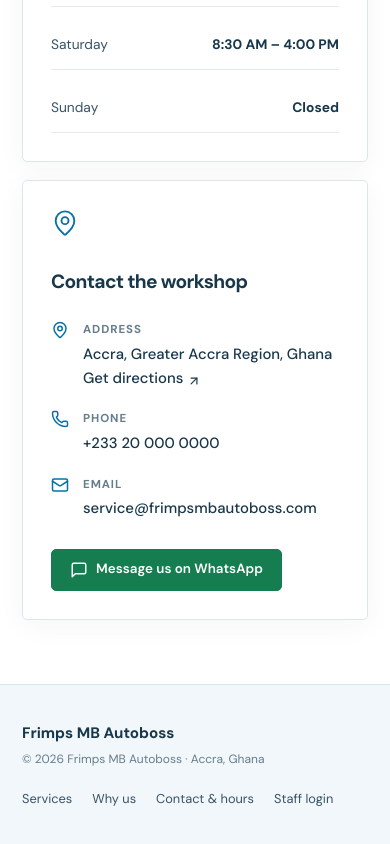
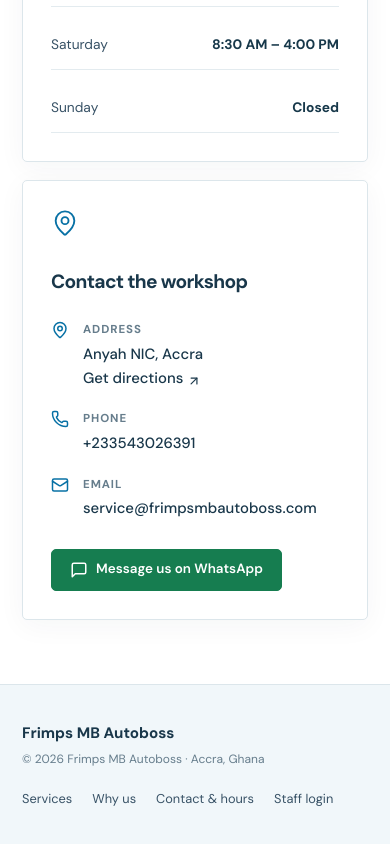
Before and after one commit to ram2ey/frimpsauto, a Next.js app: page / in a window 390 px wide. Shown: the part 3375-4219 px from the top of the page. Built offline with nearby package versions, Linux system fonts and the light colour scheme; no server answers.

Commit message:
fix(contact): set workshop address and phone

```diff
--- a/app/(workshop)/finance/invoices/[id]/page.tsx
+++ b/app/(workshop)/finance/invoices/[id]/page.tsx
@@ -243,7 +243,7 @@
           Thank you for choosing Frimps Auto · Mercedes-Benz Specialist Care
         </p>
         <p style={{ margin: "2px 0 0", color: "#9ca3af" }}>
-          Official receipt for services rendered. Inquiries: {business?.phone || "+233 20 000 0000"}
+          Official receipt for services rendered. Inquiries: {business?.phone || "+233543026391"}
         </p>
       </footer>
     </main>
--- a/components/landing-header.tsx
+++ b/components/landing-header.tsx
@@ -9,7 +9,7 @@
 }
 
 export function LandingHeader({ user, phone }: LandingHeaderProps) {
-  const cleanPhone = phone?.replace(/[^0-9]/g, "") || "233200000000";
+  const cleanPhone = phone?.replace(/[^0-9]/g, "") || "233543026391";
   const whatsappUrl = `https://wa.me/${cleanPhone}?text=${encodeURIComponent(
     "Hello Frimps MB Autoboss, I would like to inquire about a service for my Mercedes-Benz."
   )}`;
--- a/components/landing-hero.tsx
+++ b/components/landing-hero.tsx
@@ -5,7 +5,7 @@
 }
 
 export function LandingHero({ phone }: LandingHeroProps) {
-  const cleanPhone = phone?.replace(/[^0-9]/g, "") || "233200000000";
+  const cleanPhone = phone?.replace(/[^0-9]/g, "") || "233543026391";
   const whatsappUrl = `https://wa.me/${cleanPhone}?text=${encodeURIComponent(
     "Hello Frimps MB Autoboss, I would like to book a service for my Mercedes-Benz."
   )}`;
--- a/components/landing-location.tsx
+++ b/components/landing-location.tsx
@@ -7,8 +7,8 @@
 }
 
 export function LandingLocation({ address, phone, email }: LandingLocationProps) {
-  const displayAddress = address || "Accra, Greater Accra Region, Ghana";
-  const displayPhone = phone || "+233 20 000 0000";
+  const displayAddress = address || "Anyah NIC, Accra";
+  const displayPhone = phone || "+233543026391";
   const displayEmail = email || "service@frimpsmbautoboss.com";
   const cleanPhone = displayPhone.replace(/[^0-9]/g, "");
   const whatsappUrl = `https://wa.me/${cleanPhone}?text=${encodeURIComponent(
```
Also changed, not shown: 1 other file (tests, documents, lock files or other folders).
